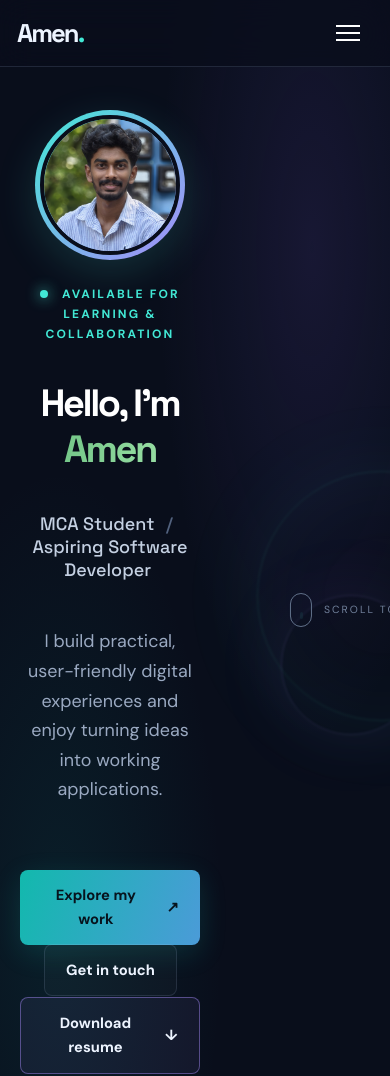
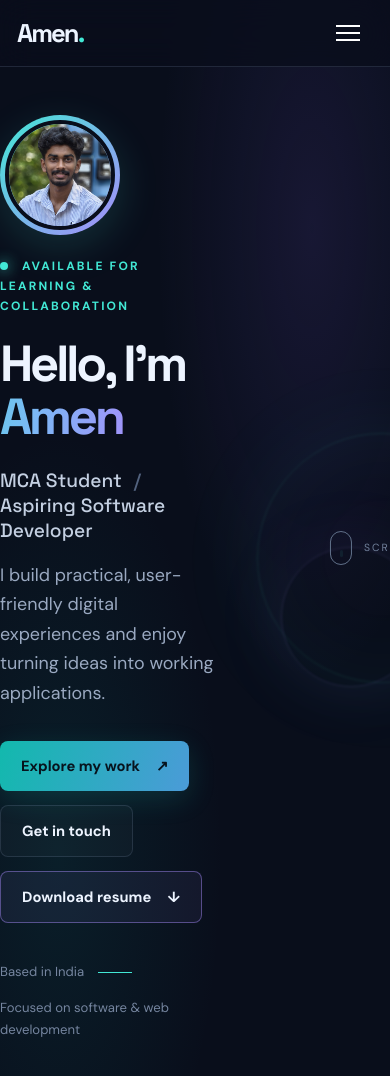
Before and after one commit to amentabraham07-blip/amen-portfolio, a plain HTML site: page index.html in a window 390 px wide. Shown: the top 1076 px of the page. Drawn offline with Linux system fonts and the light colour scheme.

Commit message:
Delete mobile hero section styles from CSS
Removed mobile hero section styles for responsiveness.

```diff
--- a/style.css
+++ b/style.css
@@ -392,103 +392,3 @@ html {
     grid-template-columns: 1fr !important;
   }
 }
-/* MOBILE HERO SECTION FIX */
-@media screen and (max-width: 768px) {
-
-  .hero {
-    min-height: 100vh;
-    height: auto;
-    padding: 110px 20px 70px;
-    overflow: hidden;
-  }
-
-  .hero-content {
-    display: flex;
-    flex-direction: column;
-    align-items: center;
-    justify-content: center;
-    text-align: center;
-    width: 100%;
-    gap: 15px;
-  }
-
-  .hero-profile {
-    display: block;
-    width: 150px;
-    height: 150px;
-    margin: 0 auto 10px;
-    flex-shrink: 0;
-  }
-
-  .hero-profile img {
-    width: 100%;
-    height: 100%;
-    object-fit: cover;
-    border-radius: 50%;
-  }
-
-  .hero-content .eyebrow,
-  .hero-content h1,
-  .hero-content h2,
-  .hero-content .hero-copy,
-  .hero-content .hero-actions,
-  .hero-content .hero-meta {
-    display: block;
-    width: 100%;
-    text-align: center;
-    opacity: 1;
-    visibility: visible;
-  }
-
-  .hero-content h1 {
-    font-size: clamp(34px, 9vw, 46px);
-    line-height: 1.2;
-  }
-
-  .hero-content .hero-role {
-    font-size: 18px;
-  }
-
-  .hero-actions {
-    display: flex !important;
-    flex-wrap: wrap;
-    justify-content: center;
-    gap: 12px;
-  }
-
-  .hero-meta {
-    display: flex !important;
-    flex-wrap: wrap;
-    justify-content: center;
-    gap: 10px;
-  }
-}
-/* FORCE HERO TEXT TO SHOW ON MOBILE */
-@media screen and (max-width: 768px) {
-
-  .hero-content .reveal,
-  .hero-content .reveal.visible,
-  .hero-content h1,
-  .hero-content h1 span {
-    opacity: 1 !important;
-    visibility: visible !important;
-    transform: none !important;
-    clip-path: none !important;
-    display: block !important;
-  }
-
-  .hero-content h1 {
-    color: #ffffff !important;
-    font-size: 38px !important;
-    text-align: center !important;
-    position: relative;
-    z-index: 10;
-  }
-
-  .hero-content .gradient-text {
-    background: linear-gradient(90deg, #65bd7d, #a5e6ad);
-    -webkit-background-clip: text;
-    background-clip: text;
-    -webkit-text-fill-color: transparent;
-  }
-}
```
